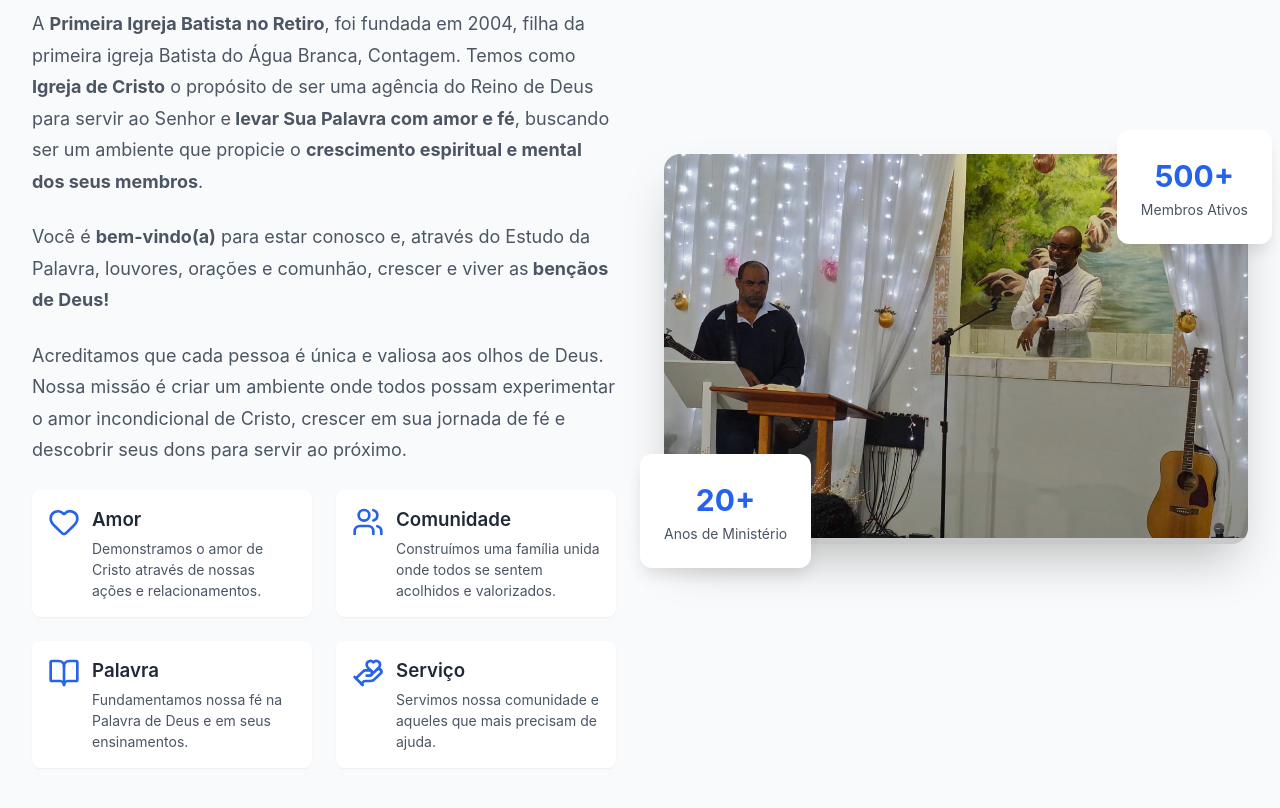
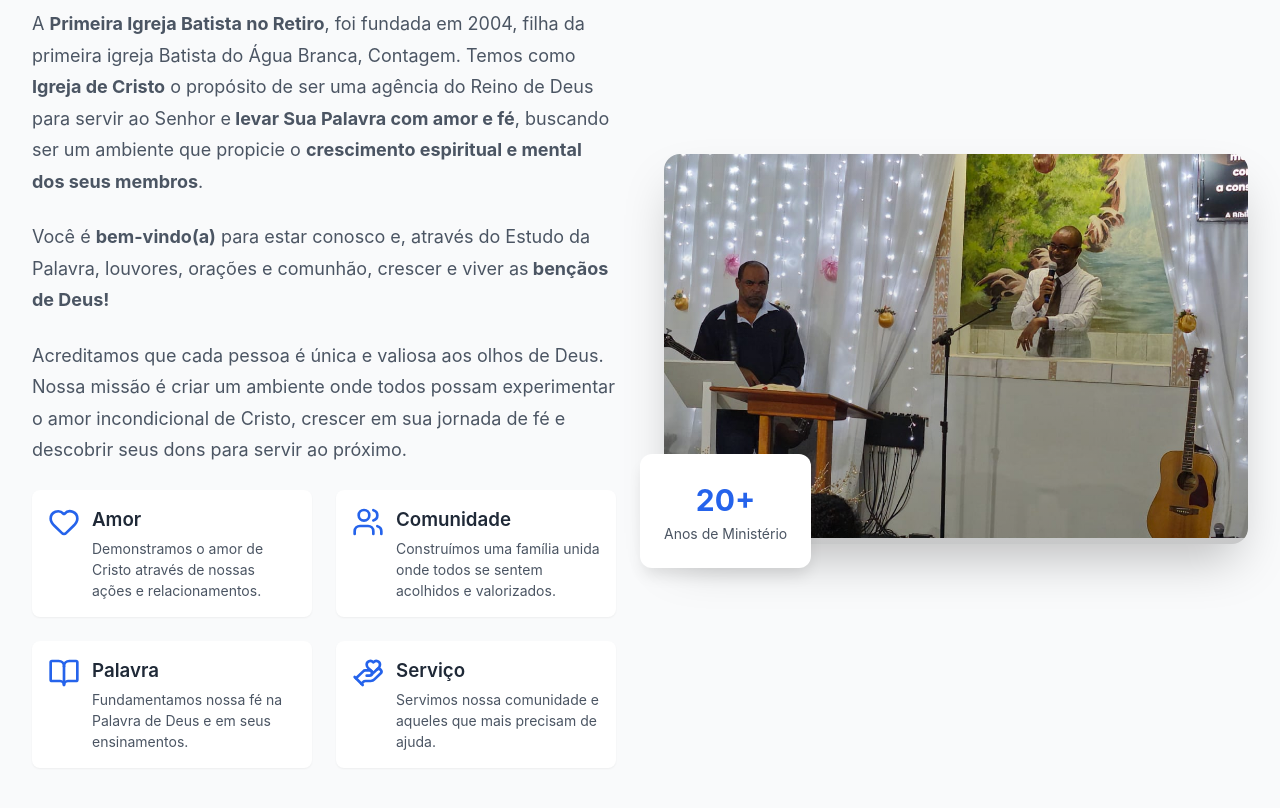
Before and after one commit to ithanamaral/pibare_new, a React (Vite) app: page / in a window 1280 px wide. Shown: the part 1040-1848 px from the top of the page. Built offline with nearby package versions, Linux system fonts and the light colour scheme.

Commit message:
retira o número de membros

```diff
--- a/src/components/About.jsx
+++ b/src/components/About.jsx
@@ -102,13 +102,6 @@ const About = () => {
                 <div className="stat-label">Anos de Ministério</div>
               </div>
             </div>
-
-            <div className="stat-card stat-card-right">
-              <div className="stat-content">
-                <div className="stat-number">500+</div>
-                <div className="stat-label">Membros Ativos</div>
-              </div>
-            </div>
           </div>
         </div>
       </div>
```
